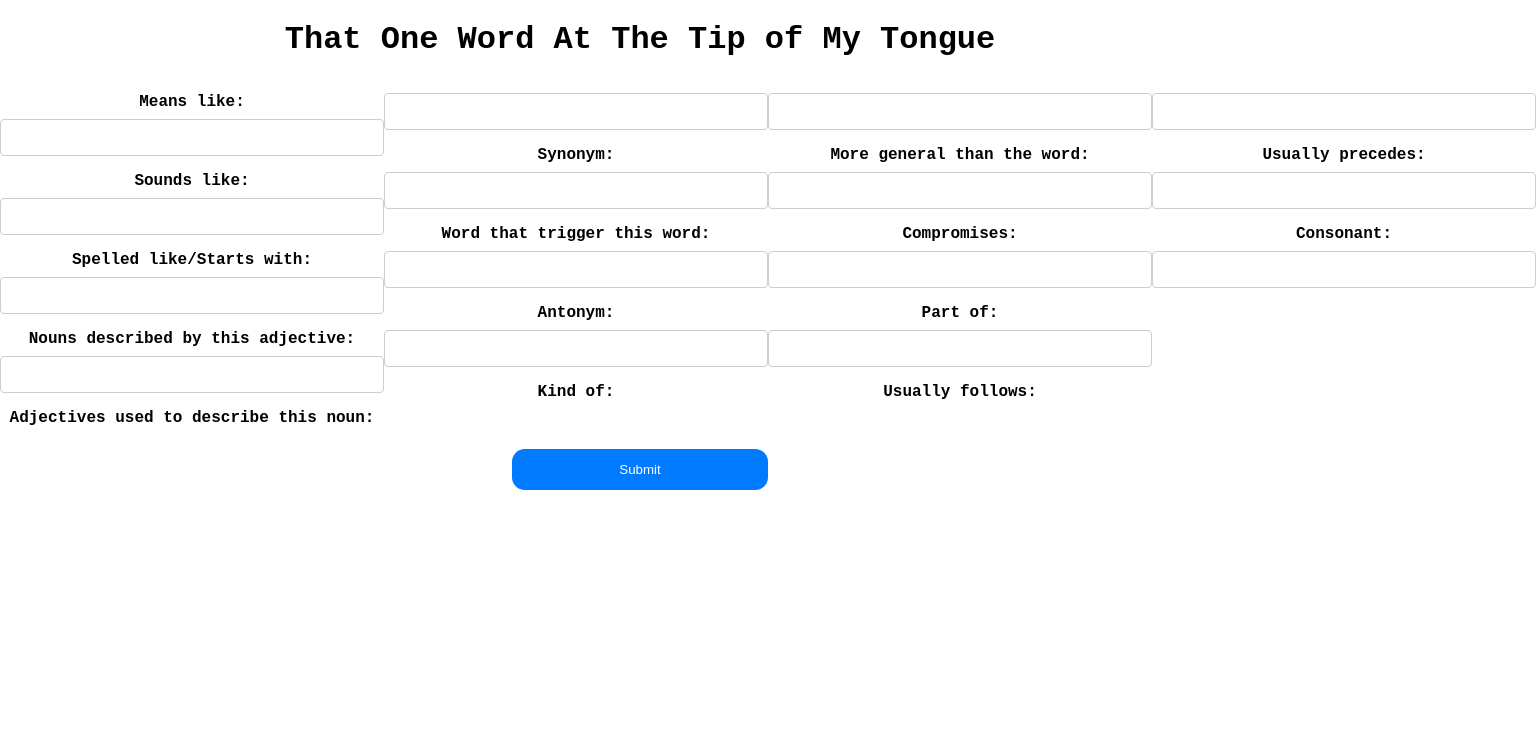
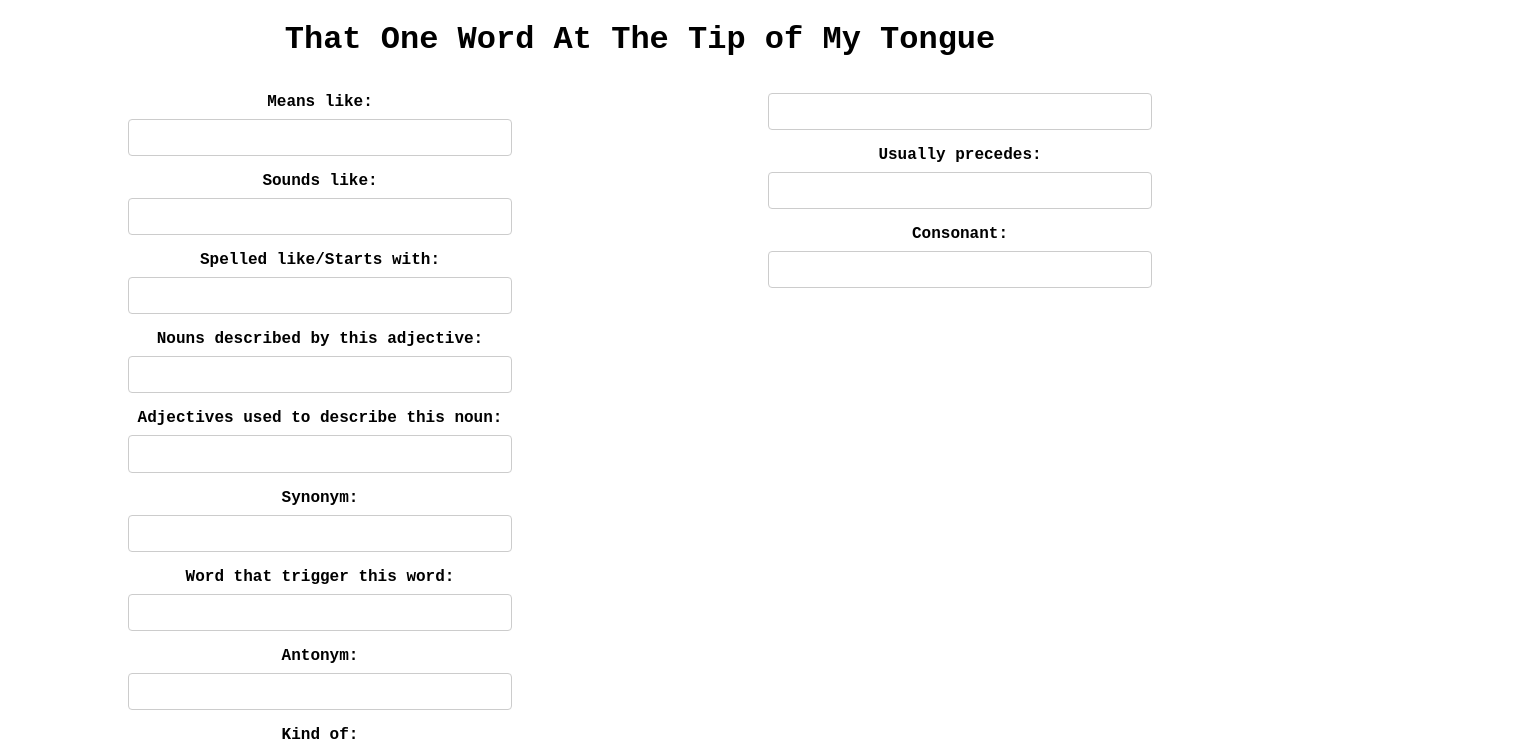
Before and after one commit to Youssef-Abdelsalam-2005/That-One-Word-At-The-Tip-of-My-Tongue, a React (Create React App) app in the folder frontend/: page / in a window 1280 px wide. Shown: the top 750 px of the page, 1536 px wide, since content can reach past the window. Built offline with nearby package versions, Linux system fonts and the light colour scheme.

Commit message:
added responsiveness for mobile

```diff
--- a/frontend/src/App.css
+++ b/frontend/src/App.css
@@ -126,3 +126,15 @@ button:hover {
     width: 30vw;
   }
 }
+
+@media (pointer: none), (pointer: coarse) {
+  form {
+    height: 127vh;
+  }
+  #output {
+    height: 55vh;
+  }
+  button {
+    width: 30vw;
+  }
+}
```
